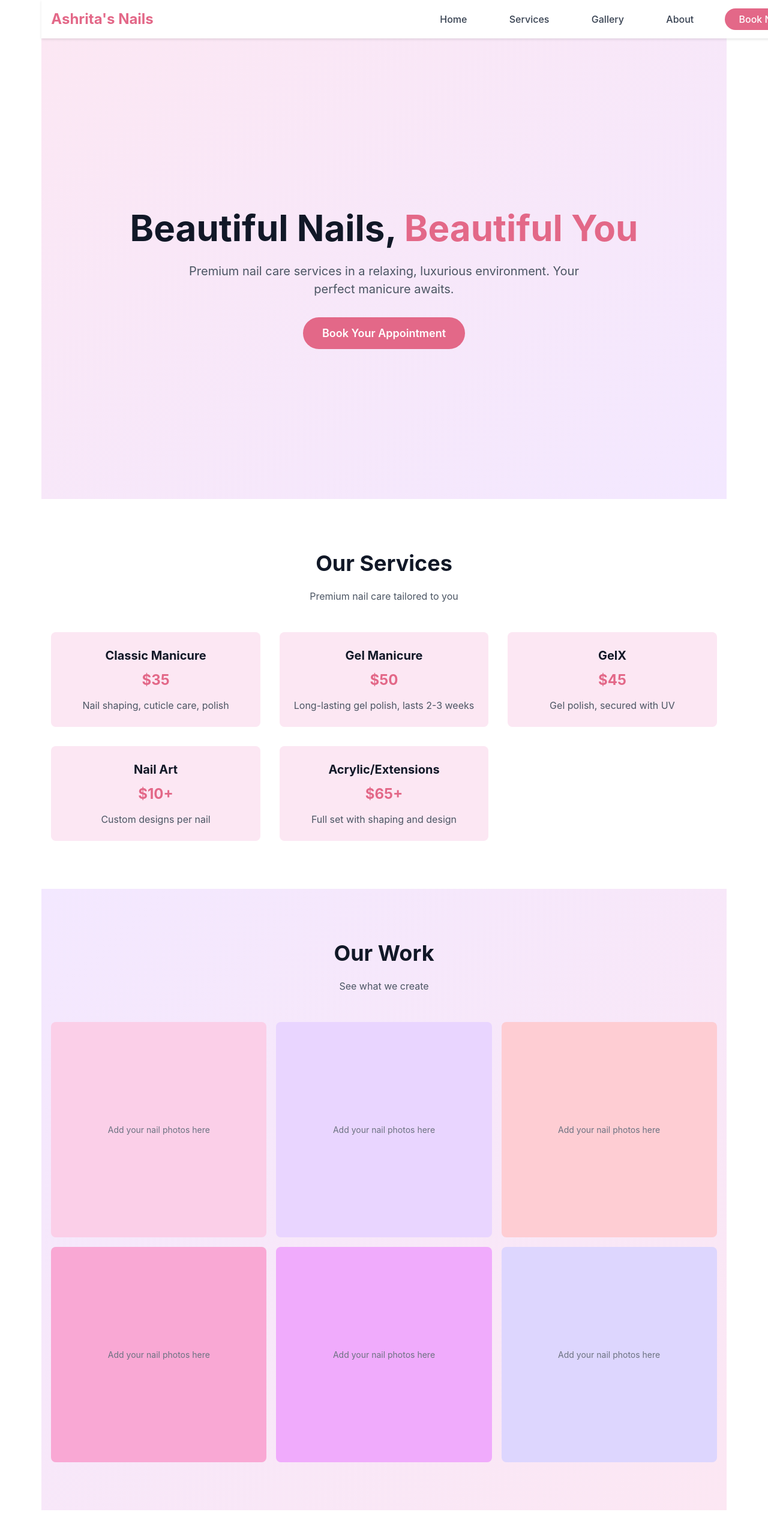
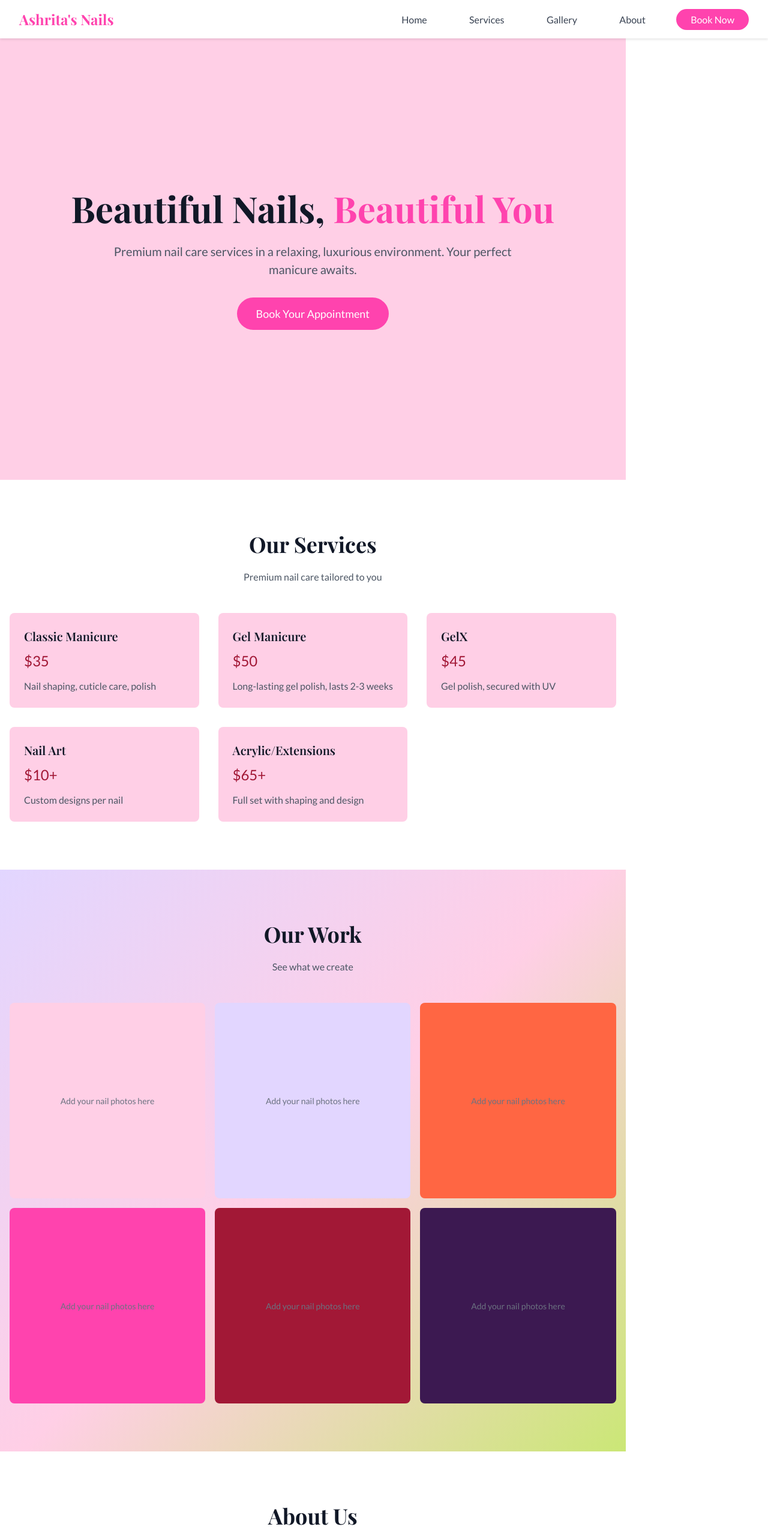
Before and after one commit to hill-ol/vite-nails, a React (Vite) app: page / in a window 1280 px wide. Shown: the top 2566 px of the page at 60% size. Built offline with nearby package versions, Linux system fonts and the light colour scheme.

Commit message:
Changes to font, nav bar, and colors

```diff
--- a/src/App.css
+++ b/src/App.css
@@ -1,45 +1,4 @@
-#root {
-  max-width: 1280px;
-  margin: 0 auto;
-  padding: 2rem;
-  text-align: center;
-}
-
-.logo {
-  height: 6em;
-  padding: 1.5em;
-  will-change: filter;
-  transition: filter 300ms;
-}
-.logo:hover {
-  filter: drop-shadow(0 0 2em #646cffaa);
-}
-.logo.react:hover {
-  filter: drop-shadow(0 0 2em #61dafbaa);
-}
-
-@keyframes logo-spin {
-  from {
-    transform: rotate(0deg);
-  }
-  to {
-    transform: rotate(360deg);
-  }
-}
-
-@media (prefers-reduced-motion: no-preference) {
-  a:nth-of-type(2) .logo {
-    animation: logo-spin infinite 20s linear;
-  }
-}
-
-.card {
-  padding: 2em;
-}
-
-.read-the-docs {
-  color: #888;
-}
+@import url('https://fonts.googleapis.com/css2?family=Playfair+Display:wght@400;600;700&family=Lato:wght@300;400;600&display=swap');
 
 * {
   margin: 0;
@@ -48,12 +7,14 @@
 }
 
 .app {
-  font-family: -apple-system, BlinkMacSystemFont, 'Segoe UI', 'Roboto', 'Oxygen', 'Ubuntu', 'Cantarell', sans-serif;
+  font-family: 'Lato', -apple-system, BlinkMacSystemFont, 'Segoe UI', sans-serif;
 }
 
 .navbar {
   position: fixed;
   top: 0;
+  left: 0;
+  right: 0;
   width: 100%;
   background-color: white;
   box-shadow: 0 2px 4px rgba(0, 0, 0, 0.1);
@@ -63,7 +24,7 @@
 .navbar-container {
   max-width: 1280px;
   margin: 0 auto;
-  padding: 0 1rem;
+  padding: 0 2rem;
 }
 
 .navbar-content {
@@ -75,8 +36,9 @@
 
 .brand-logo {
   font-size: 1.5rem;
-  font-weight: bold;
-  color: #e36888;
+  font-weight: 700;
+  font-family: 'Playfair Display', serif;
+  color: #ff43ae;
 }
 
 .desktop-menu {
@@ -95,11 +57,11 @@
 }
 
 .nav-link:hover {
-  color: #e36888;
+  color: #ff43ae;
 }
 
 .book-button {
-  background-color: #e36888;
+  background-color: #ff43ae;
   color: white;
   padding: 0.5rem 1.5rem;
   border: none;
@@ -110,7 +72,7 @@
 }
 
 .book-button:hover {
-  background-color: #f2d88f;
+  background-color: #a21836;
 }
 
 .mobile-menu-toggle {
@@ -141,7 +103,7 @@
 }
 
 .mobile-nav-link:hover {
-  color: #e36888;
+  color: #ff43ae;
 }
 
 .mobile-book-button {
@@ -150,7 +112,7 @@
   text-align: left;
   padding: 0.5rem 1rem;
   margin-top: 0.5rem;
-  background-color: #e36888;
+  background-color: #ff43ae;
   color: white;
   border: none;
   border-radius: 9999px;
@@ -159,12 +121,12 @@
 }
 
 .mobile-book-button:hover {
-  background-color: #f2d88f;
+  background-color: #a21836;
 }
 
 .hero-section {
   padding-top: 64px;
-  background: linear-gradient(to bottom right, #fce7f3, #f3e8ff);
+  background-color: #ffcfe6;
   min-height: 100vh;
   display: flex;
   align-items: center;
@@ -179,13 +141,14 @@
 
 .hero-title {
   font-size: 3rem;
-  font-weight: bold;
+  font-weight: 700;
+  font-family: 'Playfair Display', serif;
   color: #111827;
   margin-bottom: 1.5rem;
 }
 
 .hero-highlight {
-  color: #e36888;
+  color: #ff43ae;
 }
 
 .hero-description {
@@ -198,7 +161,7 @@
 }
 
 .hero-cta-button {
-  background-color: #e36888;
+  background-color: #ff43ae;
   color: white;
   padding: 1rem 2rem;
   border: none;
@@ -210,7 +173,7 @@
 }
 
 .hero-cta-button:hover {
-  background-color: #f2d88f;
+  background-color: #a21836;
   transform: scale(1.05);
 }
 
@@ -222,7 +185,8 @@
 
 .section-title {
   font-size: 2.25rem;
-  font-weight: bold;
+  font-weight: 700;
+  font-family: 'Playfair Display', serif;
   text-align: center;
   color: #111827;
   margin-bottom: 1rem;
@@ -246,7 +210,7 @@
 }
 
 .service-card {
-  background-color: #fce7f3;
+  background-color: #ffcfe6;
   border-radius: 0.5rem;
   padding: 1.5rem;
   transition: box-shadow 0.3s;
@@ -258,7 +222,8 @@
 
 .service-name {
   font-size: 1.25rem;
-  font-weight: bold;
+  font-weight: 600;
+  font-family: 'Playfair Display', serif;
   color: #111827;
   margin-bottom: 0.5rem;
 }
@@ -266,7 +231,7 @@
 .service-price {
   font-size: 1.5rem;
   font-weight: bold;
-  color: #e36888;
+  color: #a21836;
   margin-bottom: 0.75rem;
 }
 
@@ -276,7 +241,7 @@
 
 .gallery-section {
   padding: 5rem 0;
-  background: linear-gradient(to bottom right, #f3e8ff, #fce7f3);
+  background: linear-gradient(135deg, #e2d6ff 0%, #ffcfe6 50%, #cbe776 100%);
 }
 
 .gallery-grid {
@@ -299,27 +264,27 @@
 }
 
 .gallery-item-pink {
-  background-color: #fbcfe8;
+  background-color: #ffcfe6;
 }
 
 .gallery-item-purple {
-  background-color: #e9d5ff;
+  background-color: #e2d6ff;
 }
 
 .gallery-item-rose {
-  background-color: #fecdd3;
+  background-color: #ff6643;
 }
 
 .gallery-item-pink-dark {
-  background-color: #f9a8d4;
+  background-color: #ff43ae;
 }
 
 .gallery-item-fuchsia {
-  background-color: #f0abfc;
+  background-color: #a21836;
 }
 
 .gallery-item-violet {
-  background-color: #ddd6fe;
+  background-color: #3c1951;
 }
 
 .placeholder-text {
@@ -327,7 +292,6 @@
   color: #6b7280;
 }
 
-/* About Section */
 .about-section {
   padding: 5rem 0;
   background-color: white;
@@ -346,10 +310,9 @@
   margin-bottom: 1.5rem;
 }
 
-/* Booking Section */
 .booking-section {
   padding: 5rem 0;
-  background: linear-gradient(to bottom right, #fce7f3, #f3e8ff);
+  background: linear-gradient(135deg, #ffcfe6 0%, #a4c7ff 100%);
 }
 
 .booking-container {
@@ -366,7 +329,7 @@
 }
 
 .calendly-placeholder {
-  background-color: #fce7f3;
+  background-color: #ffcfe6;
   border-radius: 0.5rem;
   padding: 3rem;
   text-align: center;
@@ -389,7 +352,8 @@
 
 .contact-title {
   font-size: 1.5rem;
-  font-weight: bold;
+  font-weight: 600;
+  font-family: 'Playfair Display', serif;
   color: #111827;
   margin-bottom: 1rem;
 }
@@ -399,7 +363,6 @@
   margin-bottom: 0.5rem;
 }
 
-/* Footer */
 .footer {
   background-color: #111827;
   color: white;
@@ -415,7 +378,8 @@
 
 .footer-brand {
   font-size: 1.25rem;
-  font-weight: bold;
+  font-weight: 700;
+  font-family: 'Playfair Display', serif;
   margin-bottom: 1rem;
 }
 
@@ -433,7 +397,7 @@
 }
 
 .social-link:hover {
-  color: #f9a8d4;
+  color: #ff43ae;
 }
 
 .copyright {
@@ -461,6 +425,10 @@
   .gallery-grid {
     grid-template-columns: repeat(3, 1fr);
   }
+
+  .navbar-container {
+    padding: 0 2rem;
+  }
 }
 
 @media (min-width: 1024px) {
```
